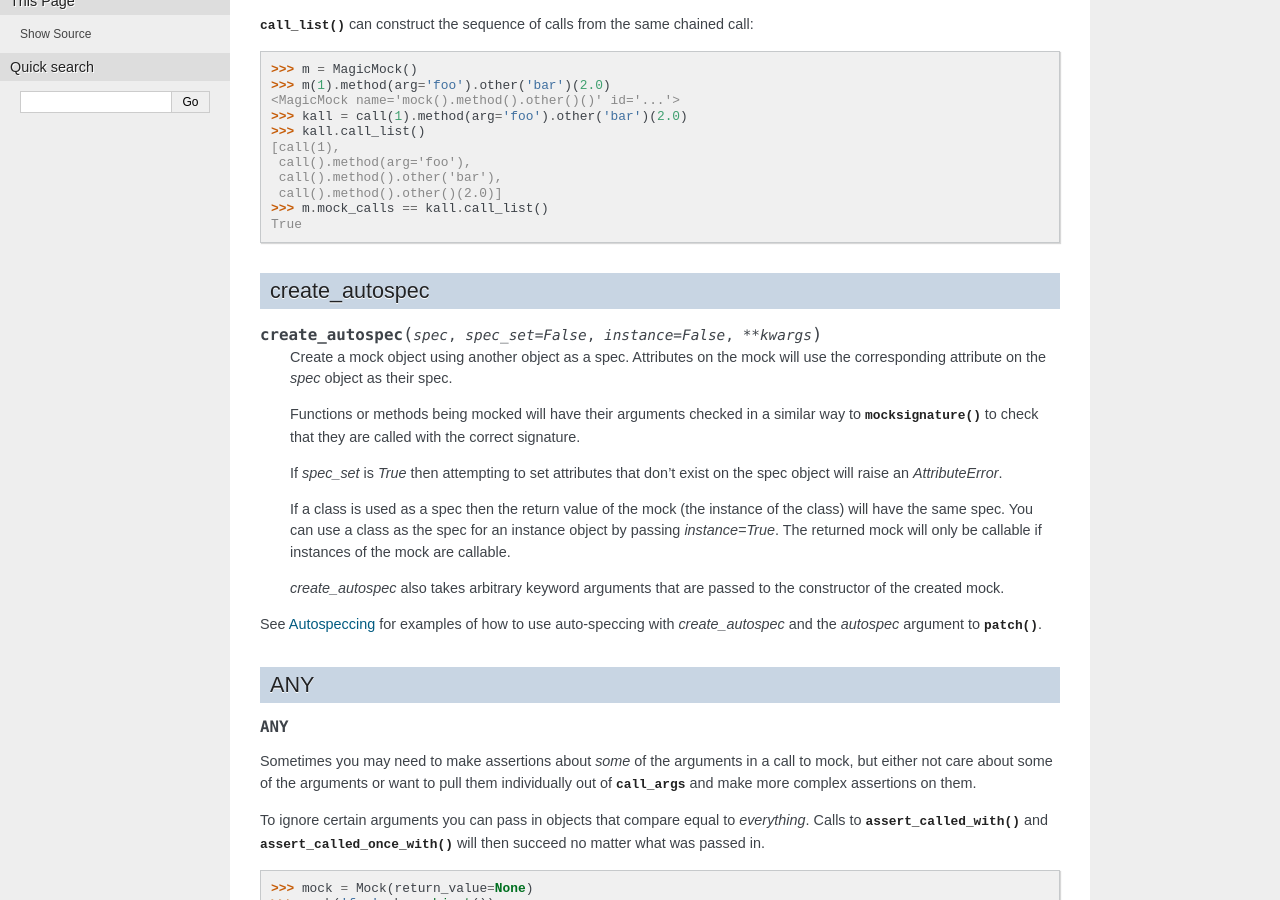
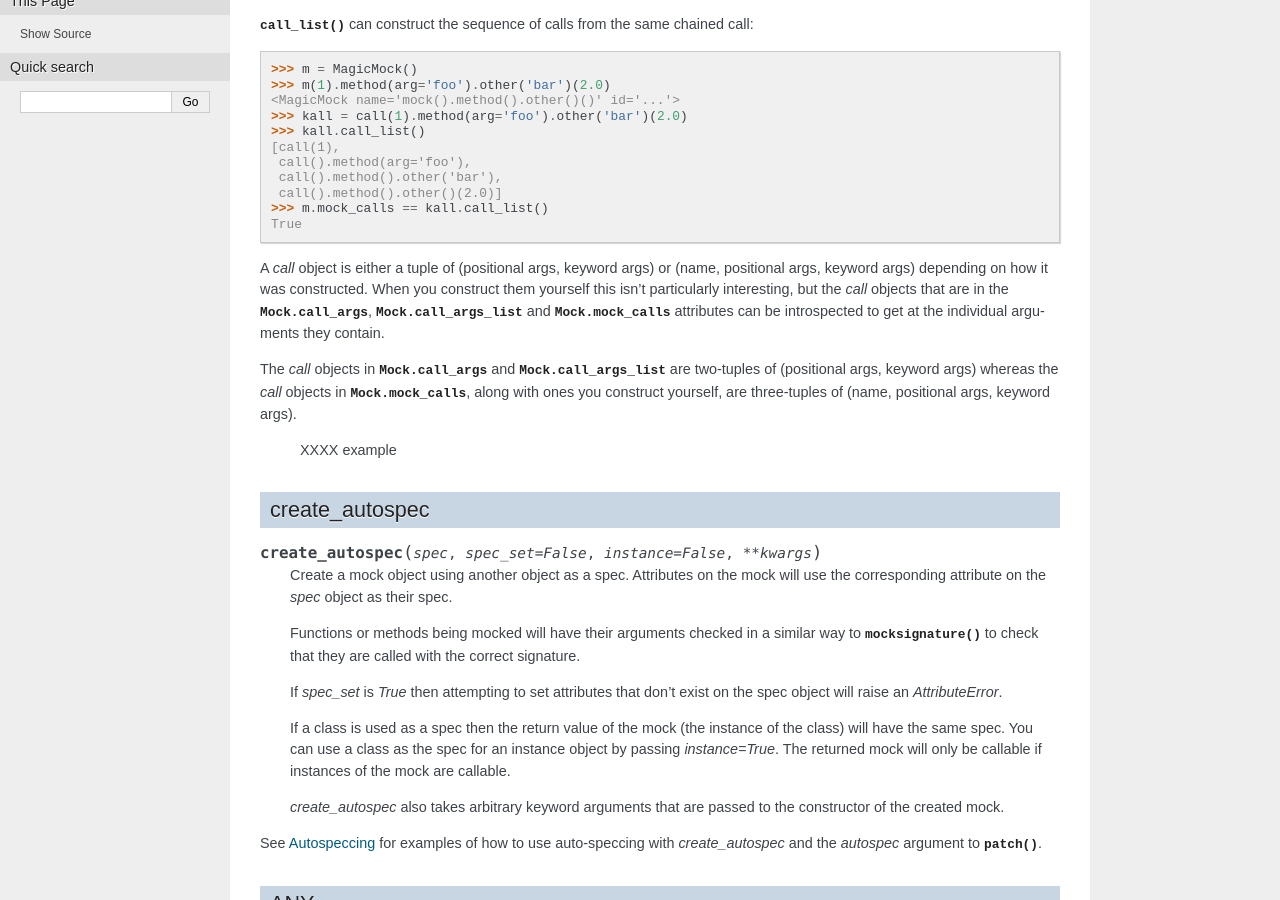
Before and after one commit to testing-cabal/mock, a Sphinx documentation site: the page built from docs/helpers.txt, in a window 1280 px wide and 900 px high, scrolled down 476 px. Built offline with Sphinx 7.4.7, drawn with Linux system fonts in a browser that asks for light colours.

Commit message:
Minor doc update

```diff
--- a/docs/helpers.txt
+++ b/docs/helpers.txt
@@ -68,6 +68,19 @@ chained call:
     >>> m.mock_calls == kall.call_list()
     True
 
+A `call` object is either a tuple of (positional args, keyword args) or
+(name, positional args, keyword args) depending on how it was constructed. When
+you construct them yourself this isn't particularly interesting, but the `call`
+objects that are in the :attr:`Mock.call_args`, :attr:`Mock.call_args_list` and
+:attr:`Mock.mock_calls` attributes can be introspected to get at the individual
+arguments they contain.
+
+The `call` objects in :attr:`Mock.call_args` and :attr:`Mock.call_args_list`
+are two-tuples of (positional args, keyword args) whereas the `call` objects
+in :attr:`Mock.mock_calls`, along with ones you construct yourself, are
+three-tuples of (name, positional args, keyword args).
+
+    XXXX example
 
 create_autospec
 ===============
```
Also changed, not shown: docs/mock.txt (+2 -9 lines).
